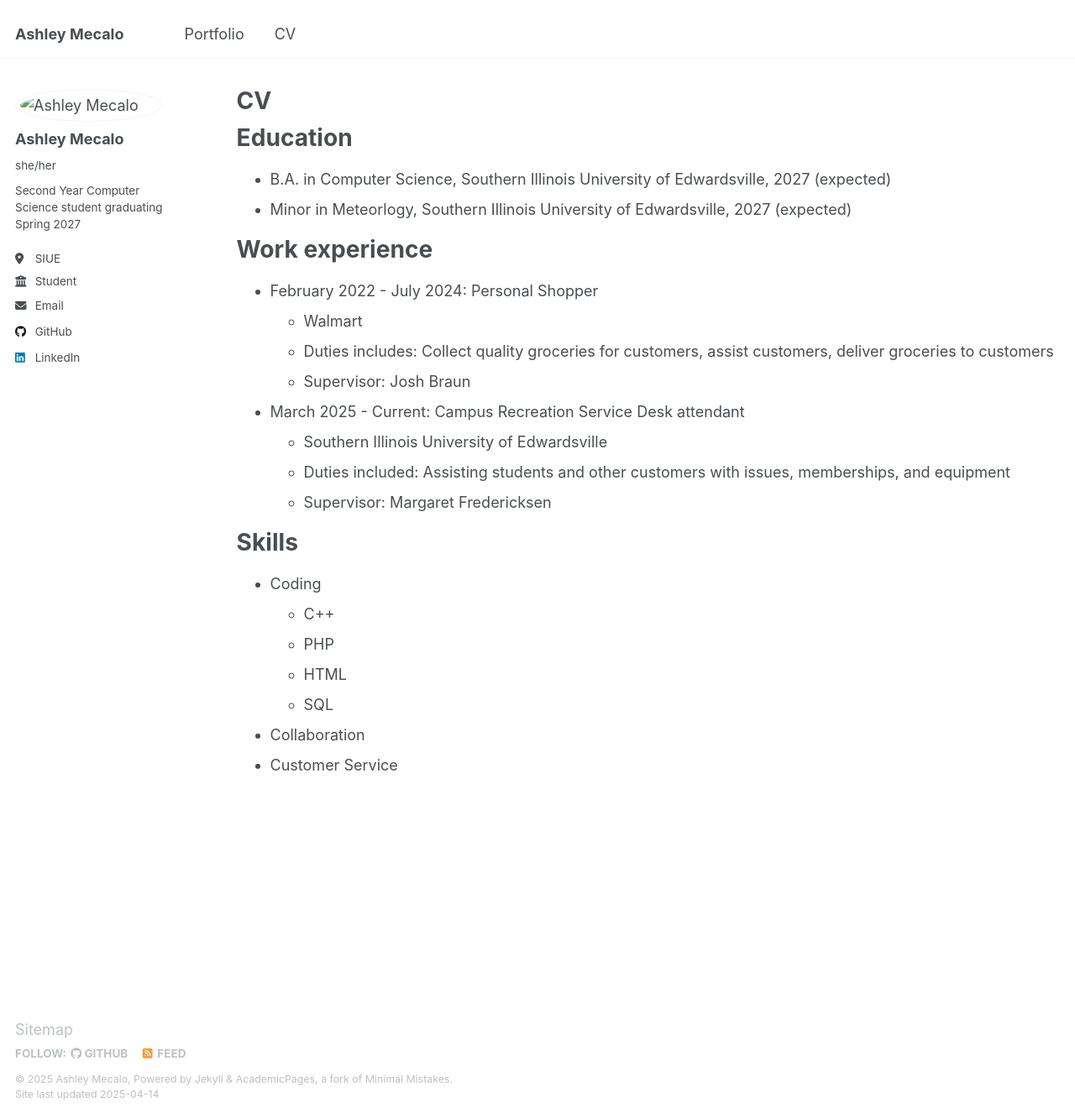
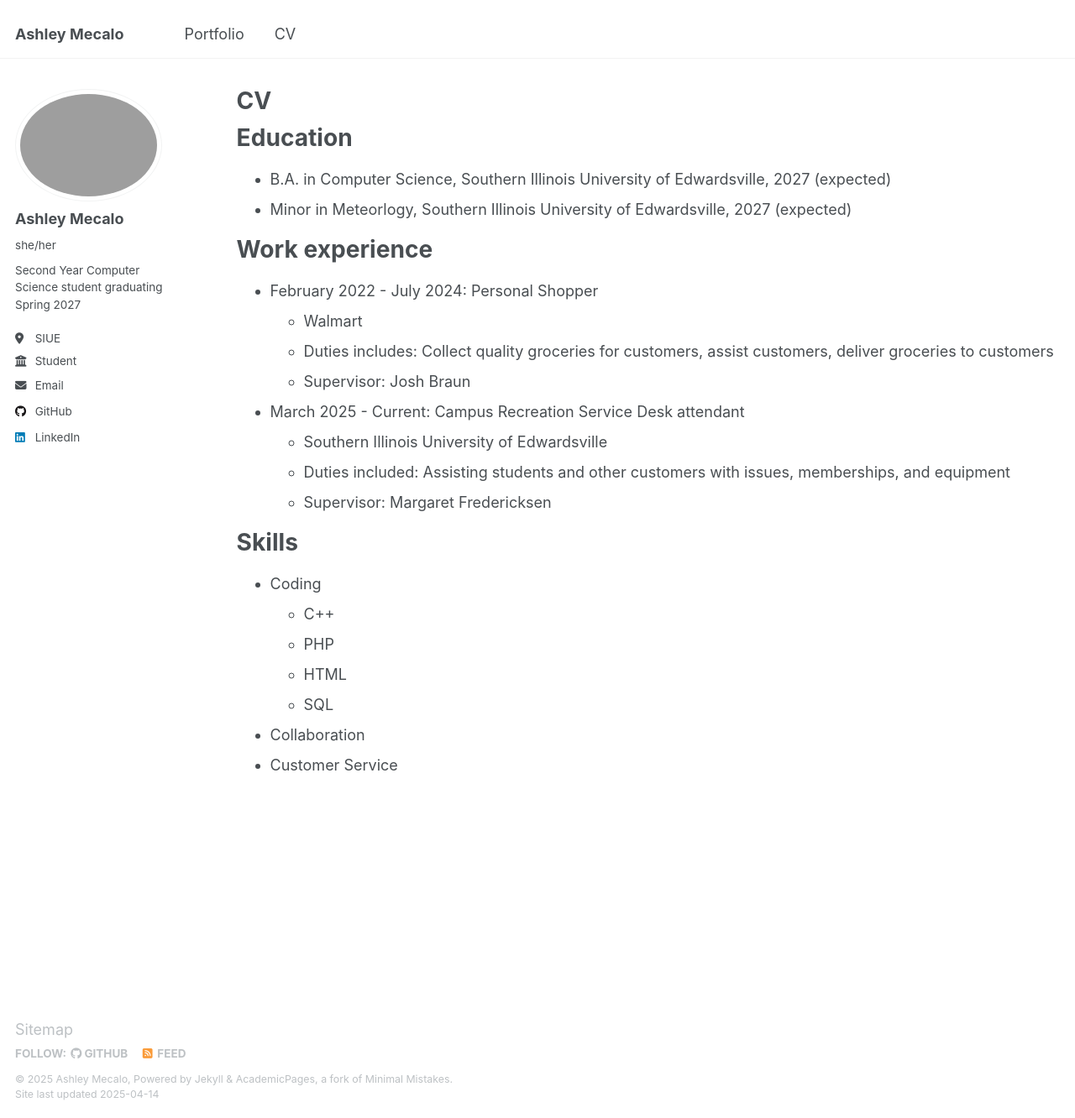
Before and after one commit to mecalash/mecalash.github.io, a Jekyll site: the page built from _pages/cv.md, in a window 1280 px wide and 1332 px high. Shown: the whole window at 84% size. Built offline with Jekyll 4.4.1, drawn with Linux system fonts in a browser that asks for light colours.

Commit message:
Last push

```diff
--- a/_config.yml
+++ b/_config.yml
@@ -22,7 +22,7 @@ repository               : "mecalash/mecalash.github.io.git"
 #               Additional customization can be done by editing /_includes/author-profile.html
 author:
   # Biographic information
-  avatar           : "/images/Headshot.PNG"
+  avatar           : <br/><img src='/images/Headshot.PNG'>"
   name             : "Ashley Mecalo"
   pronouns         : "she/her"
   bio              : "Second Year Computer Science student graduating Spring 2027"
```
Also changed, not shown: _pages/cv.md (line endings or trailing spaces).
